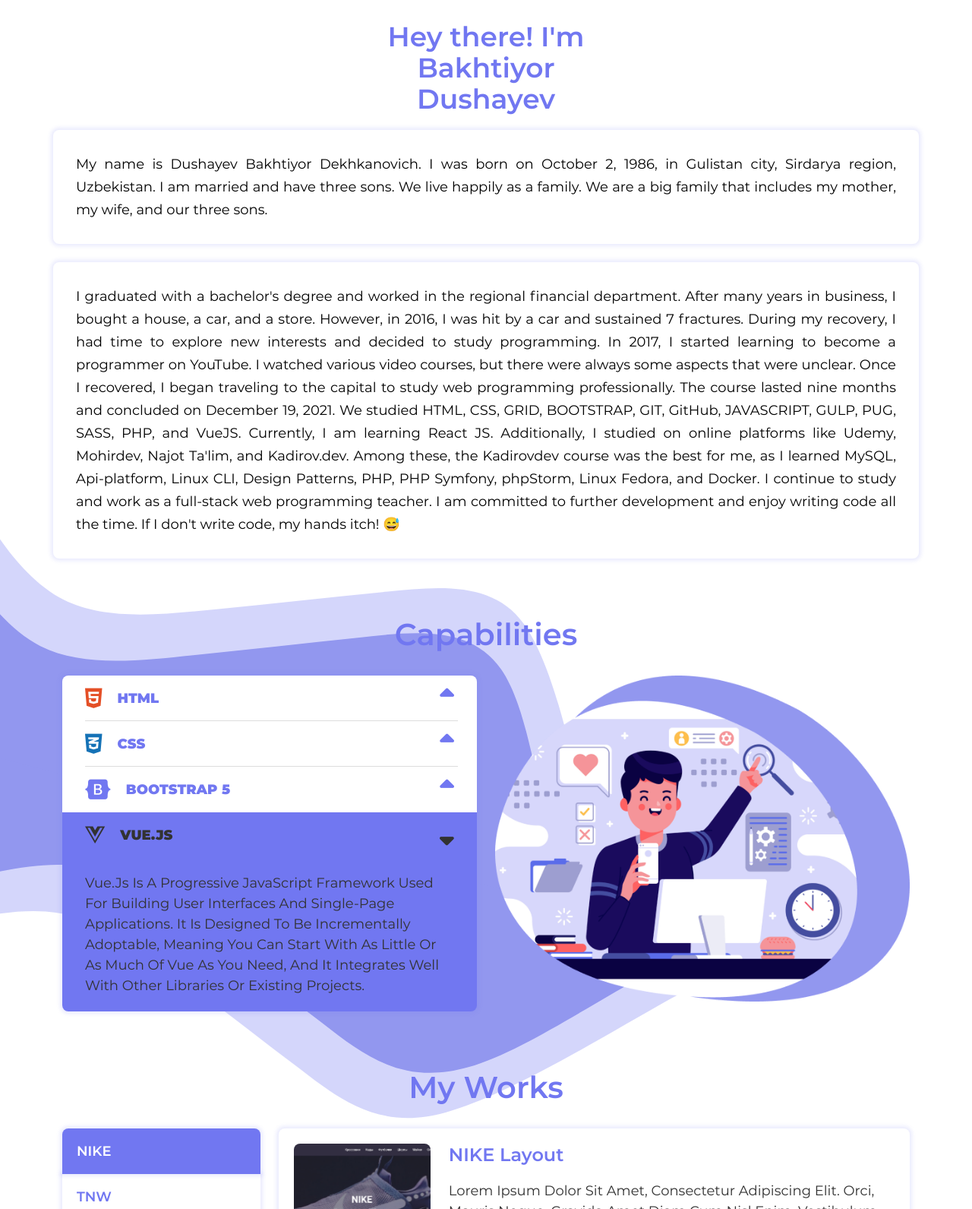
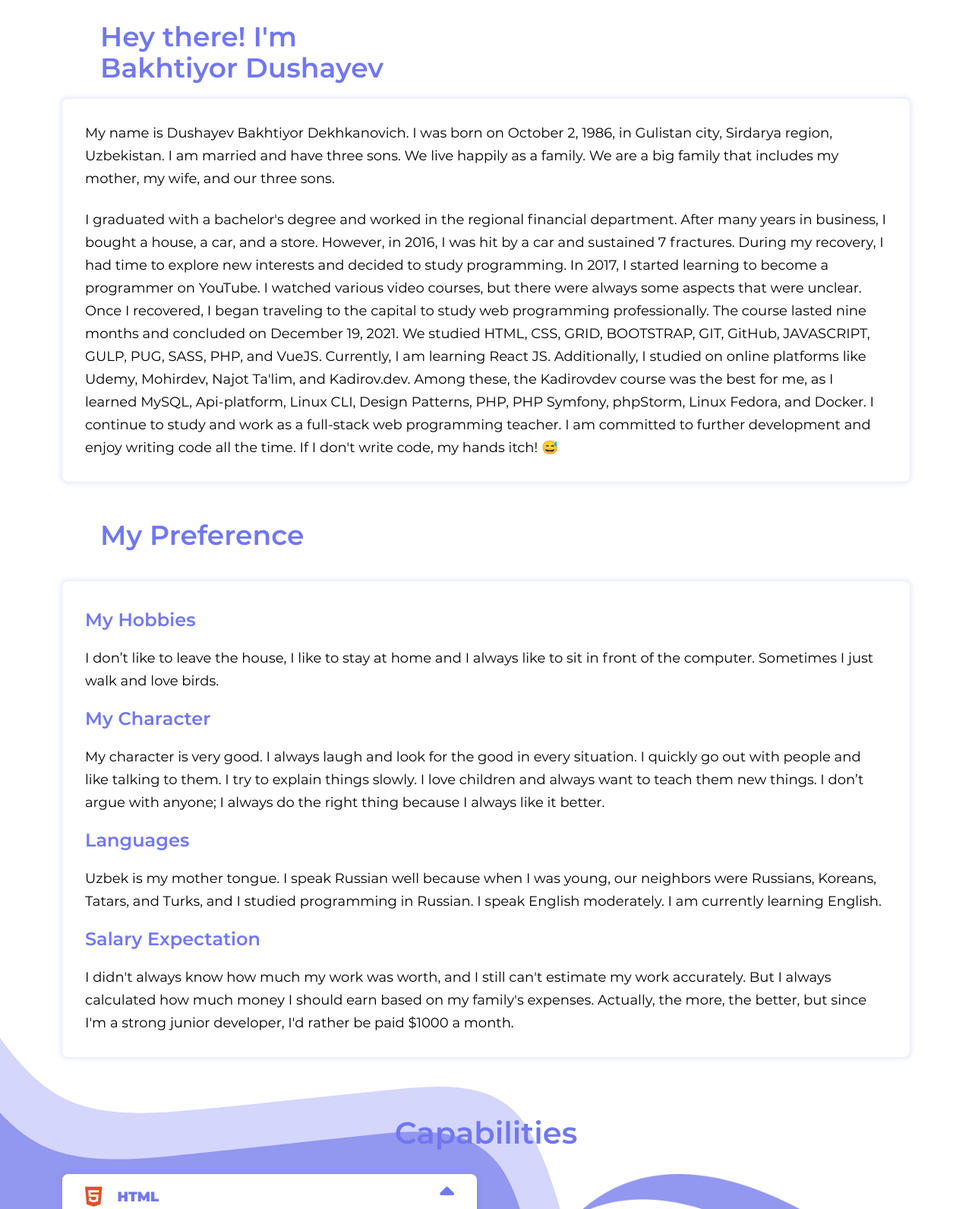
Before and after one commit to Cyberck/my-work, a plain HTML site: page index.html in a window 1280 px wide. Shown: the part 1360-2951 px from the top of the page at 76% size. Drawn offline with nearby package versions, Linux system fonts and the light colour scheme.

Commit message:
modifyed decor

```diff
--- a/index.html
+++ b/index.html
@@ -134,41 +134,105 @@
             </div>
         </div>
     </section>
+
     <section class="extern" id="aboutme">
         <div class="container">
-            <div class="extern__column-right row col-right reveal">
-                <h2 class="extern__right-title">
+            <div class="extern__column row">
+                <div class="extern__column-left col-xxl-6 reveal">
+                    <h2 class="extern__left-title">
                         Hey there! I'm <span>Bakhtiyor Dushayev</span>
                     </h2>
-                <p class="extern__right-text extern__text-first">
+                    <div class="extern__left-box">
+                        <p class="extern__left-text extern__text-first">
                             My name is Dushayev Bakhtiyor Dekhkanovich. I was born on October 2, 1986, in Gulistan city,
-                    Sirdarya region, Uzbekistan. I am married and have three sons. We live happily as a family. We are a
+                            Sirdarya region, Uzbekistan. I am married and have three sons. We live happily as a family.
+                            We
+                            are a
                             big family that includes my mother, my wife, and our three sons.
                         </p>
                         <br/>
-                <p class="extern__right-text">
-                    I graduated with a bachelor's degree and worked in the regional financial department. After many
-                    years in business, I bought a house, a car, and a store. However, in 2016, I was hit by a car and
-                    sustained 7 fractures. During my recovery, I had time to explore new interests and decided to study
+                        <p class="extern__left-text">
+                            I graduated with a bachelor's degree and worked in the regional financial department. After
+                            many
+                            years in business, I bought a house, a car, and a store. However, in 2016, I was hit by a
+                            car
+                            and
+                            sustained 7 fractures. During my recovery, I had time to explore new interests and decided
+                            to
+                            study
                             programming.
 
-                    In 2017, I started learning to become a programmer on YouTube. I watched various video courses, but
-                    there were always some aspects that were unclear. Once I recovered, I began traveling to the capital
-                    to study web programming professionally. The course lasted nine months and concluded on December 19,
-                    2021. We studied HTML, CSS, GRID, BOOTSTRAP, GIT, GitHub, JAVASCRIPT, GULP, PUG, SASS, PHP, and
+                            In 2017, I started learning to become a programmer on YouTube. I watched various video
+                            courses,
+                            but
+                            there were always some aspects that were unclear. Once I recovered, I began traveling to the
+                            capital
+                            to study web programming professionally. The course lasted nine months and concluded on
+                            December
+                            19,
+                            2021. We studied HTML, CSS, GRID, BOOTSTRAP, GIT, GitHub, JAVASCRIPT, GULP, PUG, SASS, PHP,
+                            and
                             VueJS. Currently, I am learning React JS.
 
-                    Additionally, I studied on online platforms like Udemy, Mohirdev, Najot Ta'lim, and Kadirov.dev.
-                    Among these, the Kadirovdev course was the best for me, as I learned MySQL, Api-platform, Linux CLI,
+                            Additionally, I studied on online platforms like Udemy, Mohirdev, Najot Ta'lim, and
+                            Kadirov.dev.
+                            Among these, the Kadirovdev course was the best for me, as I learned MySQL, Api-platform,
+                            Linux
+                            CLI,
                             Design Patterns, PHP, PHP Symfony, phpStorm, Linux Fedora, and Docker.
 
-                    I continue to study and work as a full-stack web programming teacher. I am committed to further
+                            I continue to study and work as a full-stack web programming teacher. I am committed to
+                            further
                             development and enjoy writing code all the time. If I don't write code, my hands itch! 😅
                         </p>
                     </div>
 
                 </div>
+                <div class="extern__column-right col-xxl-6">
+                    <h2 class="extern__right-title">My Preference</h2>
+                    <div class="extern__right-box">
+                        <div class="extern__right-hobby">
+                            <h2 class="extern__hobby-title extern-title">My Hobbies</h2>
+                            <p class="extern__hobby-text extern-text">I don’t like to leave the house, I like to stay at
+                                home and I
+                                always
+                                like to sit in front of the computer. Sometimes I just walk and love birds.</p>
+                        </div>
+                        <div class="extern__right-character ">
+                            <h2 class="extern__character-title extern-title">My Character</h2>
+                            <p class="extern__character-text extern-text">
+                                My character is very good. I always laugh and look for the good in every situation. I
+                                quickly go out with people and like talking to them. I try to explain things slowly. I
+                                love children and always want to teach them new things. I don’t argue with anyone; I
+                                always do the right thing because I always like it better.
+                            </p>
+                        </div>
+                        <div class="extern__right-lan ">
+                            <h2 class="extern__lan-title extern-title">Languages</h2>
+                            <p class="extern__lan-text extern-text">
+                                Uzbek is my mother tongue. I speak Russian well because when I was young, our
+                                neighbors were Russians, Koreans, Tatars, and Turks, and I studied programming in
+                                Russian. I
+                                speak English moderately. I am currently learning English.
+                            </p>
+                        </div>
+                        <div class="extern__right-lan ">
+                            <h2 class="extern__lan-title extern-title">Salary Expectation</h2>
+                            <p class="extern__lan-text extern-text">
+                                I didn't always know how much my work was worth, and I still can't estimate
+                                my work accurately. But I always calculated how much money I should earn based on my family's
+                                expenses. Actually, the more, the better, but since I'm a strong junior developer, I'd rather be
+                                paid $1000 a month.
+                            </p>
+                        </div>
 
+
+                    </div>
+
+
+                </div>
+            </div>
+        </div>
     </section>
 
     <section class="capabilities">
--- a/style/style.css
+++ b/style/style.css
@@ -347,11 +347,49 @@ margin-top: 10px;
 /**** Extern start ****/
 
 
-.extern__column-right {
+.extern {
     margin-top: 75px;
+
+}
+
+.extern__left-box {
+    box-shadow: 0px 0px 5px 3px rgba(113, 119, 241, 0.15);
+    border-radius: 8px;
+    padding: 30px 30px 30px 30px;
+}
+.extern__column-left {
     display: flex;
     flex-direction: column;
-    align-items: center;
+}
+
+.extern__left-title {
+    font-size: 36px;
+    line-height: 41px;
+    font-family: var(--MSB);
+    color: var(--purple);
+    margin-bottom: 20px;
+    text-align: left;
+    display: flex;
+    flex-direction: column;
+    margin-left: 50px;
+}
+
+.extern__left-text {
+    font-size: 18px;
+    line-height: 30px;
+    font-family: var(--MR);
+    color: #000000;
+    background: var(--body);
+
+}
+
+.extern__right-box {
+    box-shadow: 0px 0px 5px 3px rgba(113, 119, 241, 0.15);
+    border-radius: 8px;
+    padding: 30px 30px 30px 30px;
+    display: flex;
+    flex-direction: column;
+    row-gap: 14px;
 }
 
 .extern__right-title {
@@ -360,22 +398,30 @@ margin-top: 10px;
     font-family: var(--MSB);
     color: var(--purple);
     margin-bottom: 20px;
-    max-width: 350px;
-    width: 100%;
-    text-align: center;
+    display: flex;
+    flex-direction: column;
+    margin-bottom: 60px;
+    margin-left: 50px;
 }
 
-.extern__right-text {
+.extern-title {
+    font-size: 24px;
+    line-height: 41px;
+    font-family: var(--MSB);
+    color: var(--purple);
+    margin-bottom: 15px;
+    display: flex;
+    flex-direction: column;
+}
+
+.extern-text {
     font-size: 18px;
     line-height: 30px;
     font-family: var(--MR);
     color: #000000;
-    text-align: justify;
-    background: var(--body);
-    box-shadow: 0px 0px 5px 3px rgba(113, 119, 241, 0.15);
-    border-radius: 8px;
-    padding: 30px 30px 30px 30px;
 }
+
+
 
 
 /**** Extern end ****/
@@ -573,7 +619,16 @@ margin-top: 10px;
     }
 }
 
+@media (max-width:1400px) {
+    .extern__column-right {
+        margin-top: 50px;
+    }
 
+    .extern__right-title {
+        text-align: left;
+        margin-bottom: 40px;
+    }
+}
 
 @media (max-width:1200px) {
     .about::before,
@@ -583,6 +638,10 @@ margin-top: 10px;
     .about__description,
     .capabilities__image {
         margin-top: 50px;
+    }
+
+    .extern{
+        margin-top: 120px;
     }
 
     .work__tab-title{
```
Lines whose indentation alone changed are shown as unchanged.
